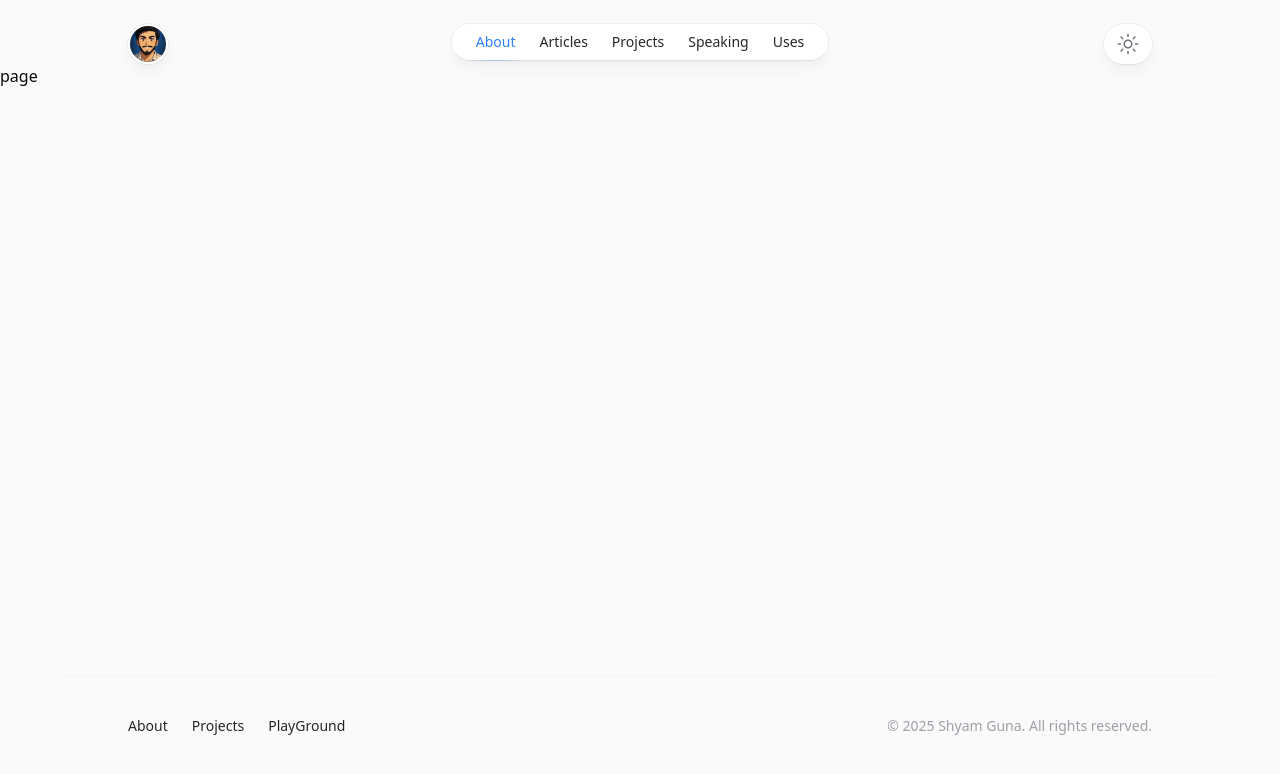
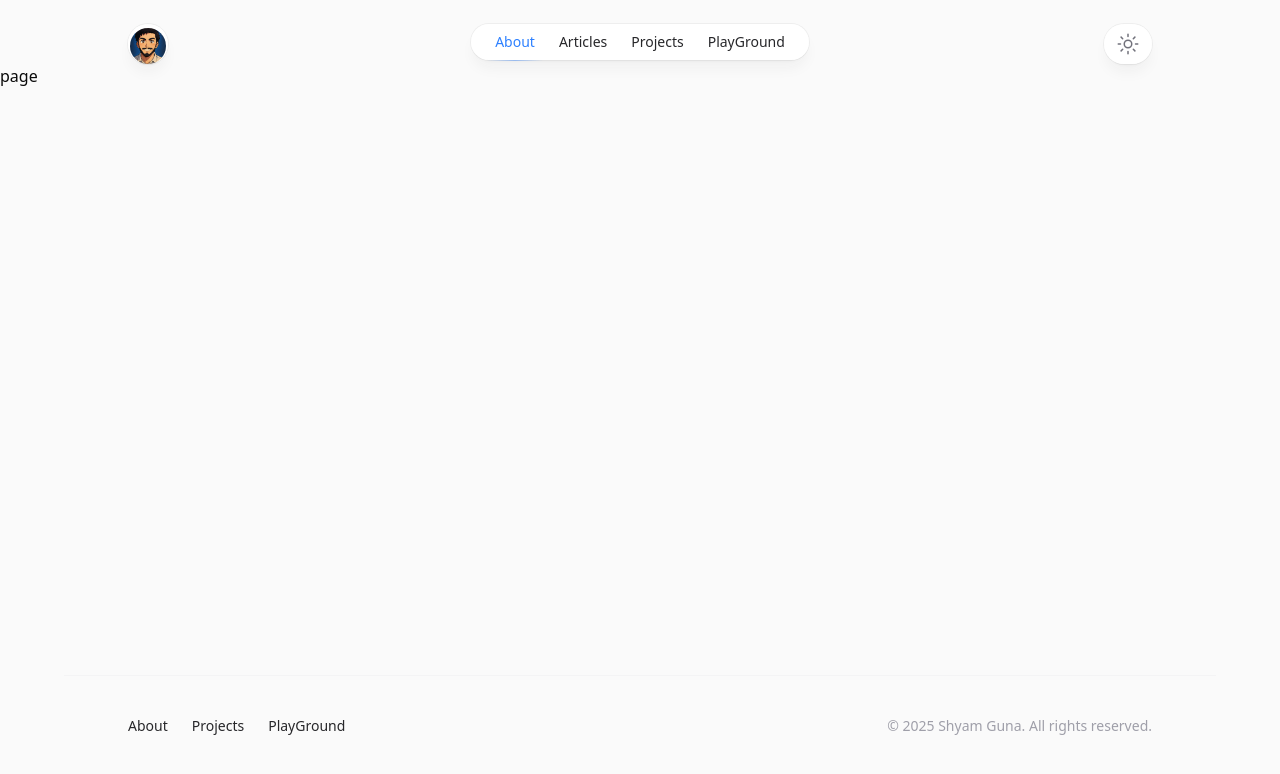
Before and after one commit to ShyamGuna77/website, a Next.js app: page /about in a window 1280 px wide. Shown: the top 774 px of the page. Built offline with nearby package versions, Linux system fonts and the light colour scheme.

Commit message:
fix issues

```diff
--- a/app/Providers.tsx
+++ b/app/Providers.tsx
@@ -7,7 +7,7 @@ import { usePathname } from "next/navigation";
 import { ThemeProvider, useTheme } from "next-themes";
 
 function usePrevious<T>(value: T) {
-  let ref = useRef<T>();
+  let ref = useRef<T>(undefined);
 
   useEffect(() => {
     ref.current = value;
--- a/app/components/Header.tsx
+++ b/app/components/Header.tsx
@@ -13,6 +13,7 @@ import { usePathname } from "next/navigation"
 import clsx from "clsx"
 import { Container } from "./Container"
 import avatar from '@/app/Images/CloseDp.png'
+import SPD from  "@/app/Images/SPD.png"
 import { CloseButton } from "@headlessui/react"
 import { FaChevronDown } from "react-icons/fa";
 import { IoSunnyOutline } from "react-icons/io5";
@@ -118,8 +119,7 @@ function DesktopNavigation(props: React.ComponentPropsWithoutRef<"nav">) {
         <NavItem href="/about">About</NavItem>
         <NavItem href="/articles">Articles</NavItem>
         <NavItem href="/projects">Projects</NavItem>
-        <NavItem href="/speaking">Speaking</NavItem>
-        <NavItem href="/uses">Uses</NavItem>
+        <NavItem href="/playground">PlayGround</NavItem>
       </ul>
     </nav>
   );
@@ -192,17 +192,20 @@ function Avatar({
     >
       <Image
         src={avatar}
-        alt=""
+        alt="SPD PHOTO"
         sizes={large ? '4rem' : '2.25rem'}
         className={clsx(
           'rounded-full bg-zinc-100 object-cover dark:bg-zinc-800',
           large ? 'h-16 w-16' : 'h-9 w-9',
         )}
+        style={{ position: 'relative', top: '0.1rem' }}
         priority
       />
     </Link>
   )
 }
+
+
 
 
 export function Header() {
--- a/app/layout.tsx
+++ b/app/layout.tsx
@@ -15,8 +15,8 @@ const geistMono = Geist_Mono({
 });
 
 export const metadata: Metadata = {
-  title: "Create Next App",
-  description: "Generated by create next app",
+  title: "Shyam Guna",
+  description: "Shyam Guna , Full Stack developer",
 };
 
 export default function RootLayout({
```
Also changed, not shown: app/playground/page.tsx (added).
